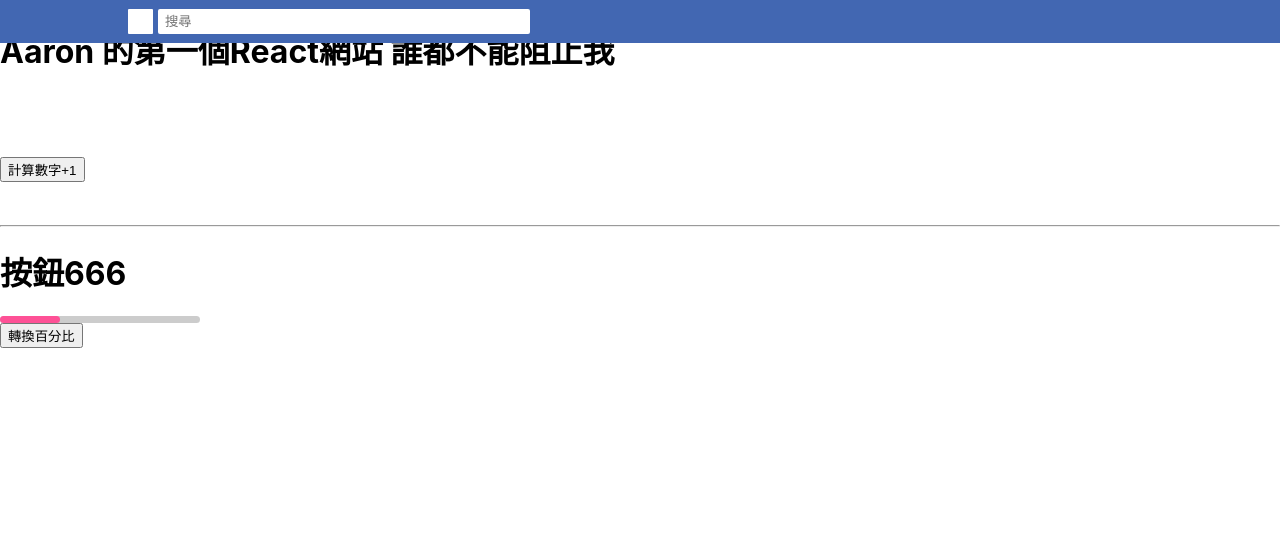
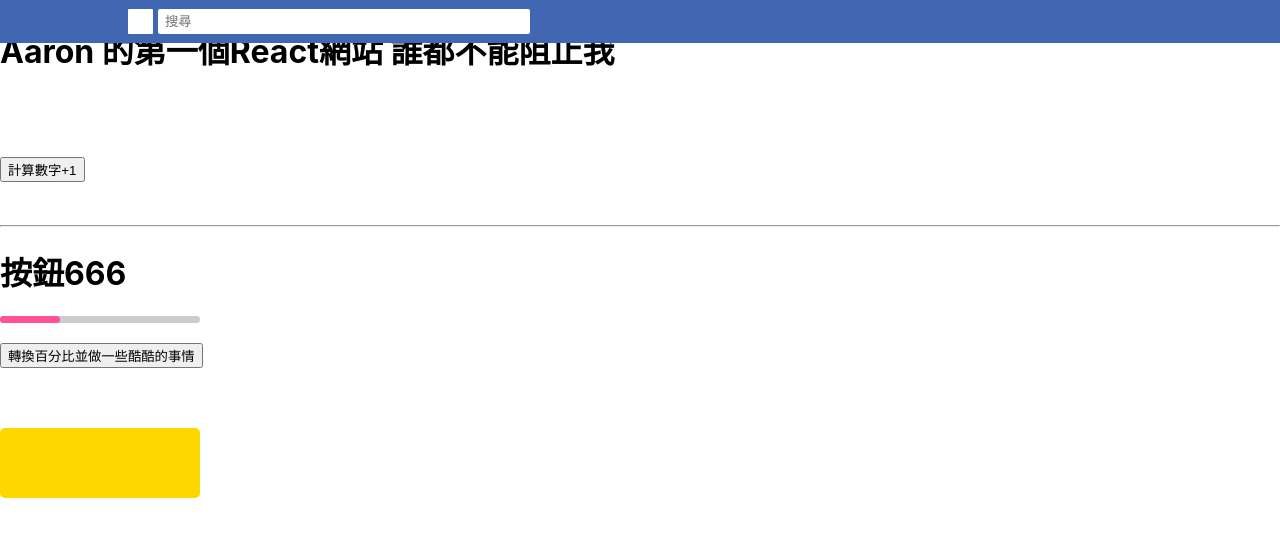
Before and after one commit to ru19wu06/React, a React (Create React App) app in the folder hey-react/: page / in a window 1280 px wide. Shown: the top 536 px of the page. Built offline with nearby package versions, Linux system fonts and the light colour scheme.

Commit message:
新增戶動元件

```diff
--- a/hey-react/src/Process.js
+++ b/hey-react/src/Process.js
@@ -1,8 +1,11 @@
 import React,{useState} from 'react';
 
 
-var cos = 50;
-var afet = "%";
+var cos = 30;
+var afet = "";
+
+var sd = 0;
+var fruits = ['','Buy', 'Bitcoin','Now!'];
 const Progress =()=>{
     const [percent,changePercent] = useState("30%");
     console.log(useState("初始值"))
@@ -10,7 +13,9 @@ const Progress =()=>{
         <div>
             <div className="progress-back" style={{backgroundColor:"rgba(0,0,0,0.2)",width:"200px",height:"7px",borderRadius:"10px"}}>
             <div className="progress-bar" style={{backgroundColor:"#fe5196",width:percent,height:"100%",borderRadius:"10px"}}></div>
-           </div>
+
+            </div>
+            <br/>
            {/* <button onClick={()=>{changePercent("70%")}}>轉換百分比</button> */}
            <button onClick={()=>{
                 cos=cos+10;
@@ -19,12 +24,25 @@ const Progress =()=>{
                 }
                 afet = cos+"%";
 
+                sd++;
+                if(sd>=4){
+                    sd=0;
+                }
+                var text=fruits[sd];
+                document.getElementById('character-poster').innerHTML = text;
+
+
                changePercent(afet)}
-            }>轉換百分比</button>
+            }>轉換百分比並做一些酷酷的事情</button>
+        <br/>
+        <br/>
+            <div style={{backgroundColor:"rgb(255,215,0)",width:"200px",height:"70px",borderRadius:"5px"}}>
+                <h1 style={{marginLeft:"25%",marginTop:"20%"}} id="character-poster"></h1>
+            </div>
         </div>
     );
 }
 
-
+// document.getElementById('count-area').innerHTML = count;
 
 export default Progress;
```
